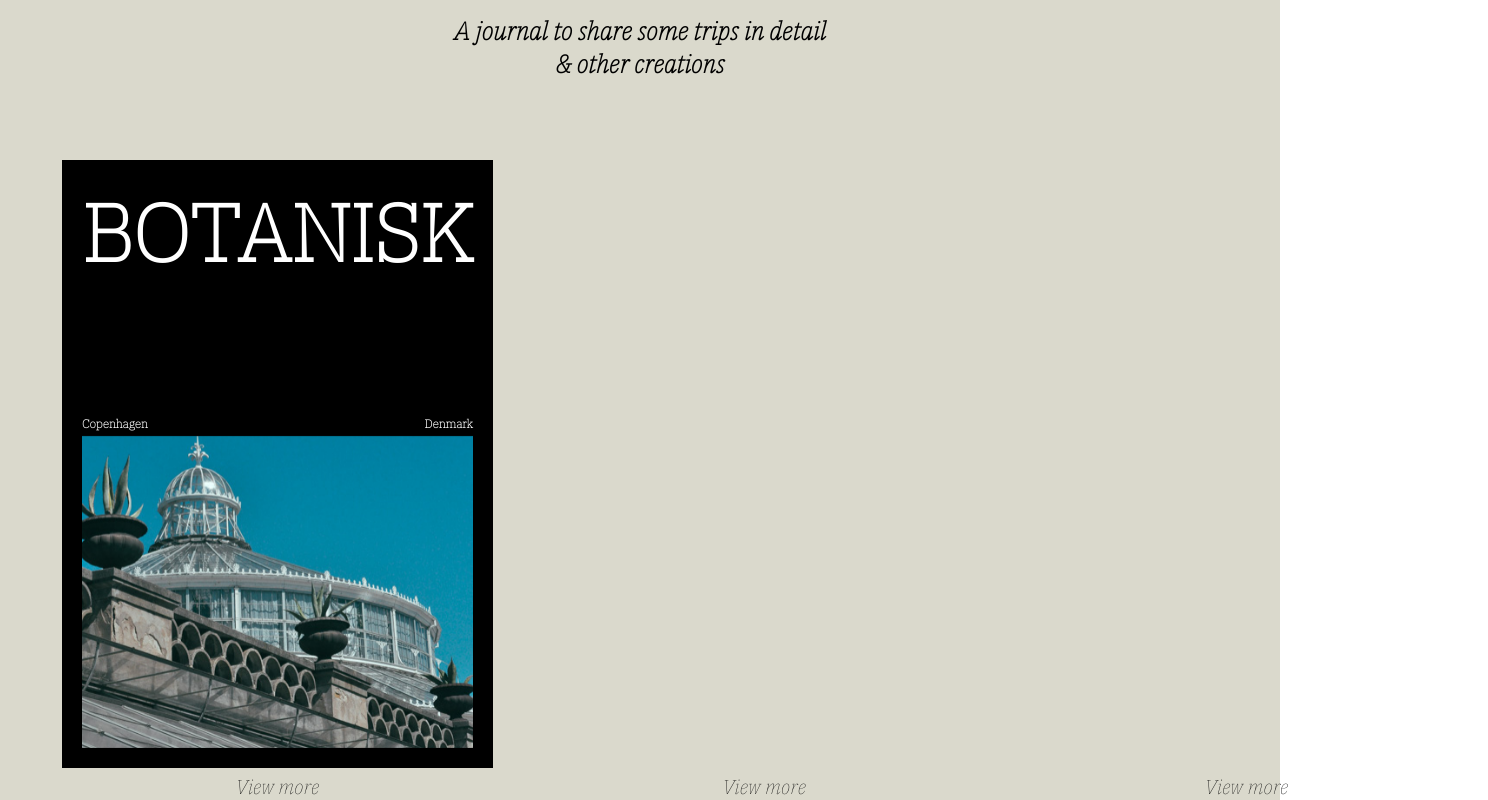
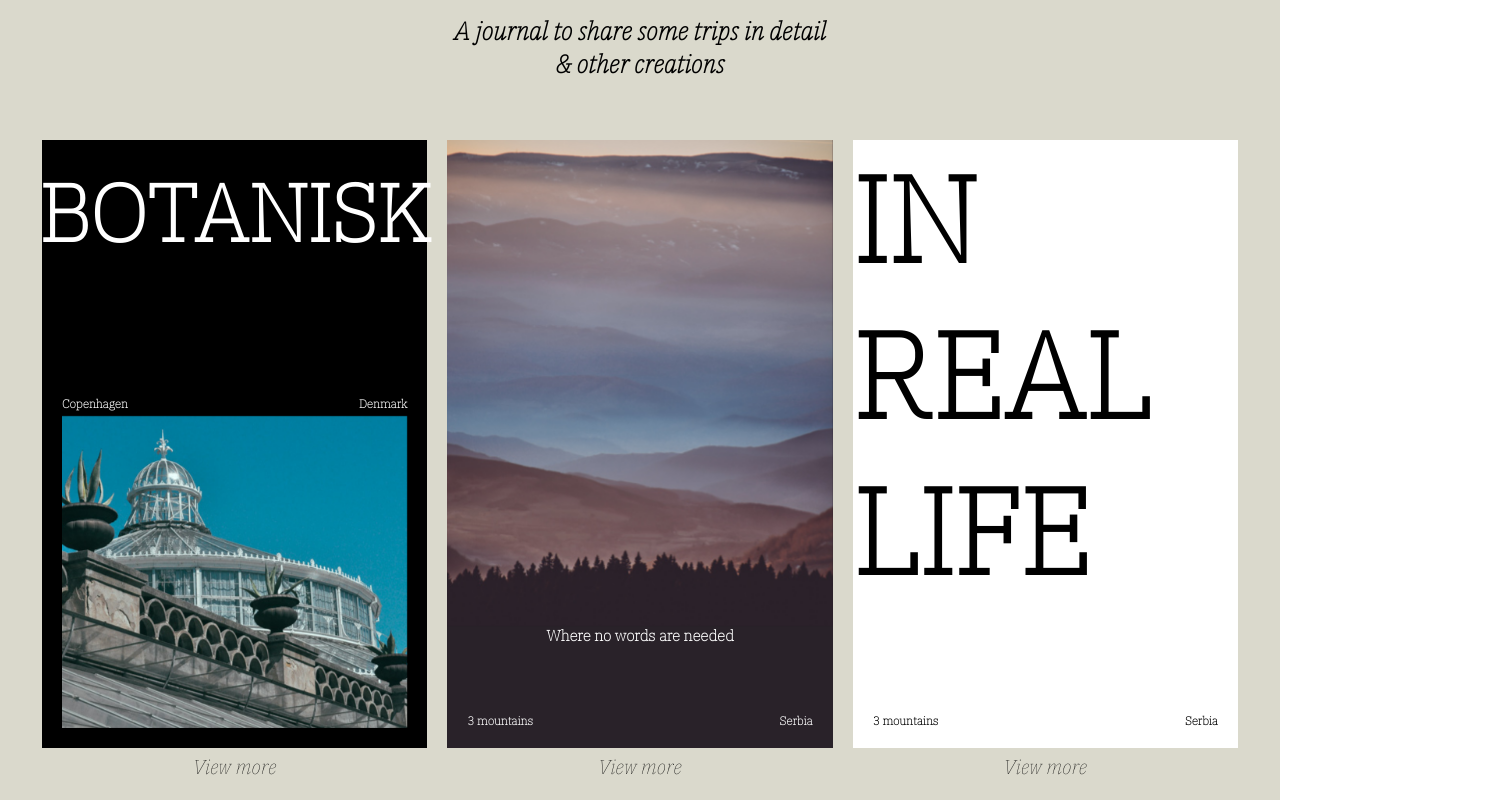
Before and after one commit to majac91/Photography_portfolio_V2, a React (Create React App) app: page /stories in a window 1280 px wide. Shown: the part 160-960 px from the top of the page, 1488 px wide, since content can reach past the window. Built offline with nearby package versions, Linux system fonts and the light colour scheme.

Commit message:
stories cards 2 and 3

```diff
--- a/src/App.js
+++ b/src/App.js
@@ -26,7 +26,7 @@ function App() {
           <Route exact path="/stories">
             <StoriesPage setContainerClass={setContainerClass} />
           </Route>
-          <Route exact path="/copenhagen">
+          <Route exact path="/botanisk">
             <StoryPage1 setContainerClass={setContainerClass} />
           </Route>
         </Switch>
--- a/src/components/Card/_card.scss
+++ b/src/components/Card/_card.scss
@@ -59,7 +59,7 @@
   }
   &__credits {
     display: block;
-    font-size: 1.5rem;
+    font-size: 1rem;
     &-mobile {
       display: none;
     }
--- a/src/components/Gallery/_gallery.scss
+++ b/src/components/Gallery/_gallery.scss
@@ -13,10 +13,6 @@
     display: block;
     opacity: 1;
     object-fit: cover;
-    // @include respond(mobile) {
-    //   width: 90%;
-    //   margin: auto;
-    // }
   }
 }
 
--- a/src/components/StoryCard/StoryCard.js
+++ b/src/components/StoryCard/StoryCard.js
@@ -3,20 +3,66 @@ import { Link } from "react-router-dom";
 
 const Story = ({ className, src }) => {
   return (
-    <div className={`story ${className}`}>
-      <Link to={`/${className}`} className={"story__link"}>
-        {className === "copenhagen" && (
-          <div className="story__inner">
-            <h2 className="story__inner-title heading-xl">Botanisk</h2>
-            <div className="story__inner-subtitle">
+    <div className={`story-card ${className}`}>
+      <Link
+        to={`/${className}`}
+        className={`story-card__link ${className}__link`}
+      >
+        {className === "story-card__1" && (
+          <div className={`story-card__inner ${className}__inner`} src={src}>
+            <h2
+              className={`story-card__inner-title ${className}__inner-title heading-xl`}
+            >
+              Botanisk
+            </h2>
+            <div
+              className={`story-card__inner-subtitle ${className}__inner-subtitle`}
+            >
               <h3>Copenhagen</h3>
               <h3>Denmark</h3>
             </div>
-            <img className="story__inner-img" src={src} alt="copenhagen" />
+            <img
+              className={`story-card__inner-img ${className}__inner-img`}
+              src={src}
+              alt="greenhouse dome"
+            />
+          </div>
+        )}
+        {className === "story-card__2" && (
+          <div className={`story-card__inner ${className}__inner`} src={src}>
+            <img
+              className={`story-card__inner-img ${className}__inner-img`}
+              src={src}
+              alt="mountain landscape in dusk"
+            />
+            <h2 className={`story-card__inner-title ${className}__inner-title`}>
+              Where no words are needed
+            </h2>
+            <div
+              className={`story-card__inner-subtitle ${className}__inner-subtitle`}
+            >
+              <h3>3 mountains</h3>
+              <h3>Serbia</h3>
+            </div>
+          </div>
+        )}
+        {className === "story-card__3" && (
+          <div className={`story-card__inner ${className}__inner`} src={src}>
+            <h2 className={`story-card__inner-title ${className}__inner-title`}>
+              <span className="heading-xl">In real</span>
+              <br />
+              <span className="heading-xl">life</span>
+            </h2>
+            <div
+              className={`story-card__inner-subtitle ${className}__inner-subtitle`}
+            >
+              <h3>3 mountains</h3>
+              <h3>Serbia</h3>
+            </div>
           </div>
         )}
       </Link>
-      <button className="story__btn">View more</button>
+      <button className="story-card__btn">View more</button>
     </div>
   );
 };
--- a/src/components/StoryCard/story-card.scss
+++ b/src/components/StoryCard/story-card.scss
@@ -1,10 +1,15 @@
-.story {
+.story-card {
   display: flex;
   flex-direction: column;
   align-items: center;
   position: relative;
-  min-width: 33vw;
   height: 80vh;
+
+  @include respond(mobile) {
+    flex-wrap: wrap;
+    width: 100%;
+    margin: 3rem 0;
+  }
   @include respond(tablet) {
     flex-wrap: wrap;
     width: 100%;
@@ -12,6 +17,7 @@
 
   &__link {
     width: 100%;
+    height: 95%;
   }
   &__inner {
     height: 100%;
@@ -29,6 +35,7 @@
     }
     &-img {
       @include fadeIn;
+      object-fit: cover;
     }
   }
 
@@ -42,26 +49,49 @@
   }
 }
 
-.copenhagen {
-  .story__link {
+.story-card__1 {
+  &__link {
     background: black;
-    height: 95%;
   }
-  .story__inner {
+  &__inner {
     color: white;
     &-img {
       width: 100%;
       height: 55%;
-      object-fit: cover;
     }
   }
 }
 
-.heading-xl {
-  font-size: 8em;
-  text-transform: uppercase;
-  font-weight: 600;
-  @include respond(mobile) {
-    font-size: 4rem;
+.story-card__2 {
+  &__link {
+    background: #292229;
+  }
+  &__inner {
+    color: white;
+    padding: 0;
+    &-img {
+      width: 100%;
+      max-height: 80%;
+    }
+    &-subtitle {
+      padding: 2rem;
+    }
   }
 }
+
+.story-card__3 {
+  &__link {
+    background: white;
+  }
+  &__inner {
+    // color: white;
+    padding: 0;
+    &-img {
+      width: 100%;
+      max-height: 80%;
+    }
+    &-subtitle {
+      padding: 2rem;
+    }
+  }
+}
--- a/src/pages/StoriesPage/StoriesPage.js
+++ b/src/pages/StoriesPage/StoriesPage.js
@@ -1,6 +1,7 @@
 import React, { useEffect } from "react";
 import StoryCard from "../../components/StoryCard/StoryCard";
-import copenhagen from "../../images/DSC_0474.jpg";
+import botanisk from "../../images/DSC_0474.jpg";
+import mountains from "../../images/DSC_4233.jpg";
 
 const StoriesPage = ({ setContainerClass }) => {
   useEffect(() => {
@@ -19,29 +20,15 @@ const StoriesPage = ({ setContainerClass }) => {
       </header>
       <main className="container">
         <section className="stories__main">
-          <div className="col">
-            <div className="stories__card row">
-              <StoryCard
-                className="copenhagen"
-                src={copenhagen}
-                h1={"Copenhagen"}
-              />
+          <div className="row container">
+            <div className="stories__card col">
+              <StoryCard className="story-card__1" src={botanisk} />
             </div>
-            <div className="stories__card row">
-              <StoryCard className="" src={copenhagen} h1={"Copenhagen"} />
+            <div className="stories__card col">
+              <StoryCard className="story-card__2" src={mountains} />
             </div>
-          </div>
-          <div className="col">
-            <div className="stories__card row">
-              <StoryCard className="" src={copenhagen} h1={"Copenhagen"} />
-            </div>
-            <div className="stories__card row">
-              <StoryCard className="" src={copenhagen} h1={"Copenhagen"} />
-            </div>
-          </div>
-          <div className="col">
-            <div className="stories__card row">
-              <StoryCard className="" src={copenhagen} h1={"Copenhagen"} />
+            <div className="stories__card col">
+              <StoryCard className="story-card__3" />
             </div>
           </div>
         </section>
--- a/src/pages/StoriesPage/stories-page.scss
+++ b/src/pages/StoriesPage/stories-page.scss
@@ -40,12 +40,11 @@
     }
   }
   &__card {
-    max-width: 90%;
+    width: 30%;
     max-height: auto;
     display: flex;
     justify-content: space-between;
-    // margin: auto;
-    margin: 3rem;
+    margin: 1rem;
     @include respond(mobile) {
       width: 100%;
       margin: 0;
@@ -64,7 +63,6 @@
   flex-direction: column;
   align-items: center;
   position: relative;
-  min-width: 33vw;
   height: 70vh;
   @include respond(tablet) {
     flex-wrap: wrap;
--- a/src/pages/StoryPage1/story-page-1.scss
+++ b/src/pages/StoryPage1/story-page-1.scss
@@ -32,6 +32,12 @@
       width: 100%;
       height: auto;
       margin: 1rem 0;
+      &-img6,
+      &-img9,
+      &-img10,
+      &-img11 {
+        width: 50%;
+      }
     }
 
     &-img1 {
@@ -42,7 +48,6 @@
     }
     &-img2 {
       margin-left: auto;
-      //   margin-right: 10%;
     }
   }
 
--- a/src/partials/_global.scss
+++ b/src/partials/_global.scss
@@ -86,6 +86,15 @@ button {
   }
 }
 
+.heading-xl {
+  font-size: 8em;
+  text-transform: uppercase;
+  font-weight: 600;
+  @include respond(mobile) {
+    font-size: 4rem;
+  }
+}
+
 //animations
 @keyframes fadeUp {
   0% {
```
Also changed, not shown: src/images/DSC_4233.jpg (added), 1 other file (tests, documents, lock files or other folders).
